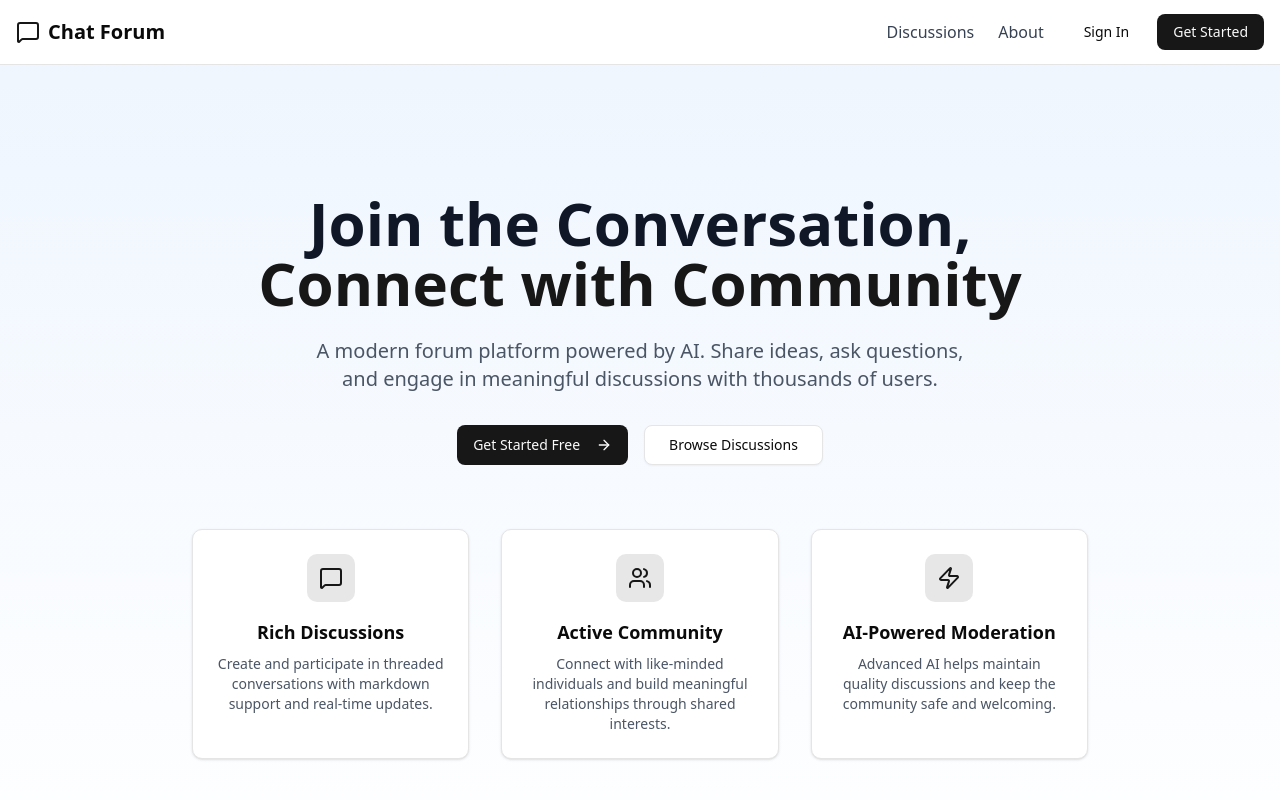
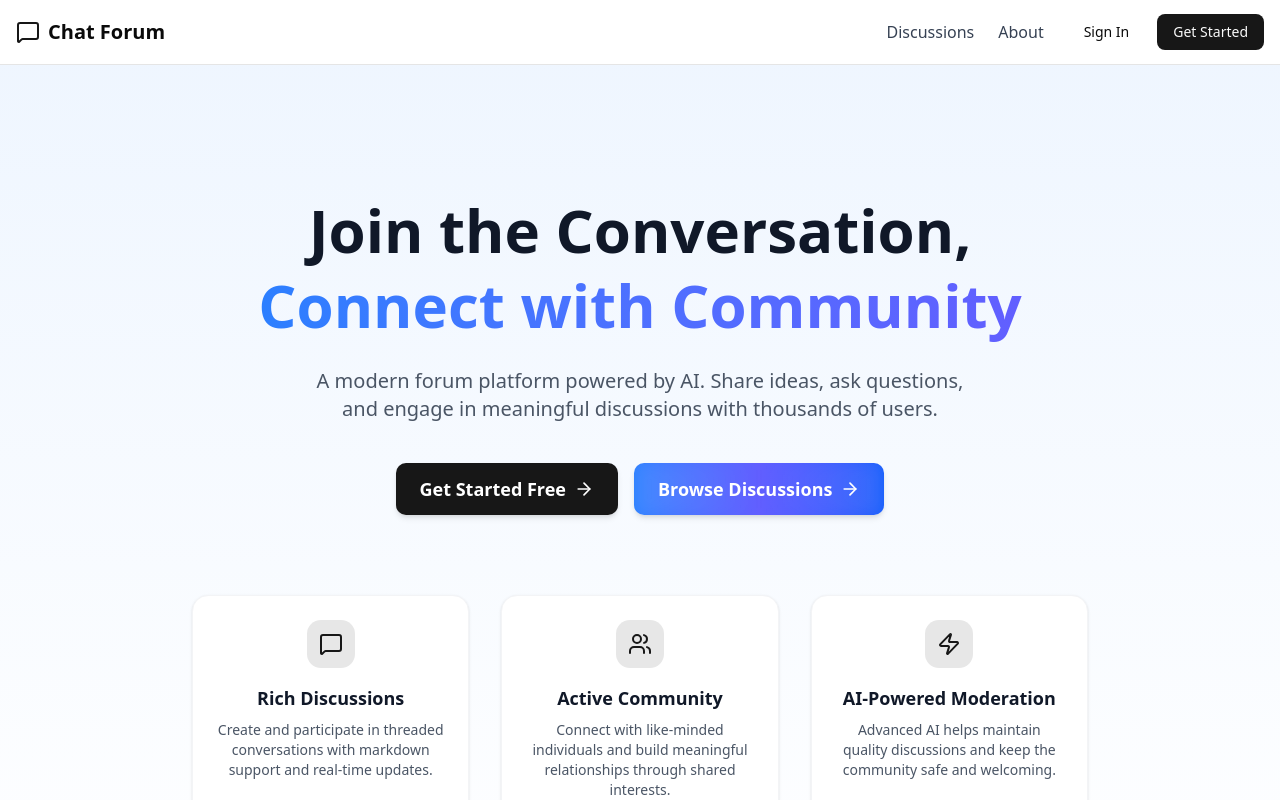
Before and after one commit to mehedi-imun/AI-Powered-Chat-Forum-Frontend, a Next.js app: page / in a window 1280 px wide. Shown: the top 800 px of the page. Built offline with nearby package versions, Linux system fonts and the light colour scheme.

Commit message:
refactor: add GuidelinePopup component for community guidelines; enhance Hero section layout and styling

```diff
--- /dev/null
+++ b/app/threads/GuidelinePopup.tsx
@@ -0,0 +1,81 @@
+"use client";
+
+import { useState, useEffect } from "react";
+import { Button } from "@/components/ui/button";
+import {
+  Dialog,
+  DialogContent,
+  DialogHeader,
+  DialogTitle,
+  DialogFooter,
+} from "@/components/ui/dialog";
+
+export function GuidelinePopup() {
+  const [open, setOpen] = useState(false);
+  const [checkedStorage, setCheckedStorage] = useState(false);
+
+  useEffect(() => {
+    const seen = localStorage.getItem("hasSeenGuidelineMessage");
+    setTimeout(() => {
+      if (!seen) setOpen(true);
+      setCheckedStorage(true);
+    }, 0);
+  }, []);
+
+  const handleClose = () => {
+    setOpen(false);
+    localStorage.setItem("hasSeenGuidelineMessage", "true");
+  };
+
+  if (!checkedStorage) return null;
+
+  return (
+    <>
+      {!localStorage.getItem("hasSeenGuidelineMessage") && (
+        <Button
+          onClick={() => setOpen(true)}
+          size="sm"
+          variant="secondary"
+          className="fixed bottom-6 right-6 z-50"
+        >
+          📜 Guidelines
+        </Button>
+      )}
+
+      <Dialog open={open} onOpenChange={setOpen}>
+        <DialogContent className="max-w-md">
+          <DialogHeader>
+            <DialogTitle className="text-lg font-bold">
+              Community Guidelines
+            </DialogTitle>
+          </DialogHeader>
+          <p className="mt-2 text-gray-700 dark:text-gray-300 space-y-2">
+            Welcome! Follow these rules when posting or commenting:
+            <ul className="list-disc list-inside mt-2 space-y-1">
+              <li>✍️ Create your own discussion threads.</li>
+              <li>
+                💬 Share posts under threads; comments update in real-time.
+              </li>
+              <li>📌 Be respectful and stay on topic.</li>
+              <li>
+                🚫 Avoid spam or promotional messages, e.g.,{" "}
+                <strong>“Buy now”</strong>, <strong>“Click here”</strong>.
+              </li>
+              <li>
+                ⚠️ Avoid toxic or violent language, hate speech, harassment, or
+                adult content. AI will detect violations.
+              </li>
+              <li>
+                ✅ Following these rules ensures your posts are approved
+                automatically.
+              </li>
+            </ul>
+          </p>
+          <DialogFooter>
+            <Button onClick={handleClose}>Got it ✅</Button>
+          </DialogFooter>
+        </DialogContent>
+      </Dialog>
+    </>
+  );
+}
--- a/app/threads/page.tsx
+++ b/app/threads/page.tsx
@@ -7,6 +7,8 @@ import { ThreadsSearchBar } from "@/components/threads/threads-search-bar";
 import { ThreadsList } from "@/components/threads/threads-list";
 import { ThreadsPagination } from "@/components/threads/threads-pagination";
 import { Skeleton } from "@/components/ui/skeleton";
+import { GuidelinePopup } from "./GuidelinePopup";
+
 
 export const metadata: Metadata = {
   title: "Discussions | Chat Forum",
@@ -148,6 +150,7 @@ export default async function ThreadsPage({
     <>
       <Navbar />
       <main className="min-h-screen bg-gray-50">
+        <GuidelinePopup />
         <div className="container mx-auto px-4 py-8">
           <div className="mb-8">
             <div className="flex items-center justify-between mb-4">
--- a/components/landing/hero.tsx
+++ b/components/landing/hero.tsx
@@ -1,62 +1,92 @@
+"use client";
+
 import Link from "next/link";
 import { Button } from "@/components/ui/button";
 import { ArrowRight, MessageSquare, Users, Zap } from "lucide-react";
 
 export function Hero() {
   return (
-    <section className="py-20 md:py-32 bg-linear-to-b from-blue-50 to-white dark:from-gray-900 dark:to-gray-800">
-      <div className="container mx-auto px-4">
+    <section className="relative py-20 md:py-32 bg-gradient-to-b from-blue-50 to-white dark:from-gray-900 dark:to-gray-800 overflow-hidden">
+      <div className="absolute inset-0 pointer-events-none bg-[radial-gradient(ellipse_at_center,_var(--tw-gradient-stops))] from-blue-100/40 via-transparent to-transparent dark:from-blue-500/10"></div>
+
+      <div className="container mx-auto px-4 relative z-10">
         <div className="max-w-4xl mx-auto text-center">
-          <h1 className="text-4xl md:text-6xl font-bold text-gray-900 dark:text-white mb-6">
+          {/* --- Heading --- */}
+          <h1 className="text-4xl md:text-6xl font-bold text-gray-900 dark:text-white mb-6 leading-tight">
             Join the Conversation,
             <br />
-            <span className="text-primary">Connect with Community</span>
+            <span className="text-primary bg-clip-text text-transparent bg-gradient-to-r from-blue-500 to-indigo-500">
+              Connect with Community
+            </span>
           </h1>
-          <p className="text-xl text-gray-600 dark:text-gray-300 mb-8 max-w-2xl mx-auto">
+
+          {/* --- Subtext --- */}
+          <p className="text-xl text-gray-600 dark:text-gray-300 mb-10 max-w-2xl mx-auto">
             A modern forum platform powered by AI. Share ideas, ask questions,
             and engage in meaningful discussions with thousands of users.
           </p>
 
-          <div className="flex flex-col sm:flex-row gap-4 justify-center mb-16">
-            <Button size="lg" asChild>
-              <Link href="/register">
-                Get Started Free
-                <ArrowRight className="ml-2 h-5 w-5" />
-              </Link>
-            </Button>
-            <Button size="lg" variant="outline" asChild>
-              <Link href="/threads">Browse Discussions</Link>
-            </Button>
+          {/* --- Buttons --- */}
+          <div className="flex flex-col sm:flex-row gap-4 justify-center mb-20">
+            {/* Keep Get Started same height as gradient button */}
+            <Link
+              href="/register"
+              className="inline-flex items-center justify-center px-6 py-3 text-lg font-semibold rounded-lg
+                         bg-primary text-white shadow-md hover:shadow-lg hover:scale-105 transition-all duration-300
+                         focus-visible:outline-none focus-visible:ring-2 focus-visible:ring-blue-400"
+            >
+              Get Started Free
+              <ArrowRight className="ml-2 h-5 w-5" />
+            </Link>
+
+            {/* Glossy Gradient Button */}
+            <Link
+              href="/threads"
+              className="relative inline-flex items-center justify-center px-6 py-3 text-lg font-semibold rounded-lg overflow-hidden
+                         text-white bg-gradient-to-r from-blue-500 via-indigo-500 to-blue-600 shadow-md transition-all duration-300
+                         hover:shadow-xl hover:scale-105 focus-visible:outline-none focus-visible:ring-2 focus-visible:ring-blue-400"
+            >
+              <span className="absolute inset-0 bg-gradient-to-r from-white/20 via-transparent to-white/20 opacity-40 blur-sm animate-pulse"></span>
+              <span className="relative z-10 flex items-center gap-2">
+                Browse Discussions
+                <ArrowRight className="h-5 w-5" />
+              </span>
+            </Link>
           </div>
 
-          <div className="grid md:grid-cols-3 gap-8 mt-16">
-            <div className="p-6 bg-white dark:bg-gray-800 rounded-lg shadow-sm border">
-              <div className="w-12 h-12 bg-primary/10 rounded-lg flex items-center justify-center mb-4 mx-auto">
+          {/* --- Features --- */}
+          <div className="grid md:grid-cols-3 gap-8 mt-12">
+            <div className="p-6 bg-white dark:bg-gray-800 rounded-2xl shadow-sm border border-gray-100 dark:border-gray-700 hover:shadow-lg transition-all">
+              <div className="w-12 h-12 bg-primary/10 rounded-xl flex items-center justify-center mb-4 mx-auto">
                 <MessageSquare className="h-6 w-6 text-primary" />
               </div>
-              <h3 className="font-semibold text-lg mb-2">Rich Discussions</h3>
+              <h3 className="font-semibold text-lg mb-2 text-gray-900 dark:text-white">
+                Rich Discussions
+              </h3>
               <p className="text-gray-600 dark:text-gray-400 text-sm">
                 Create and participate in threaded conversations with markdown
                 support and real-time updates.
               </p>
             </div>
 
-            <div className="p-6 bg-white dark:bg-gray-800 rounded-lg shadow-sm border">
-              <div className="w-12 h-12 bg-primary/10 rounded-lg flex items-center justify-center mb-4 mx-auto">
+            <div className="p-6 bg-white dark:bg-gray-800 rounded-2xl shadow-sm border border-gray-100 dark:border-gray-700 hover:shadow-lg transition-all">
+              <div className="w-12 h-12 bg-primary/10 rounded-xl flex items-center justify-center mb-4 mx-auto">
                 <Users className="h-6 w-6 text-primary" />
               </div>
-              <h3 className="font-semibold text-lg mb-2">Active Community</h3>
+              <h3 className="font-semibold text-lg mb-2 text-gray-900 dark:text-white">
+                Active Community
+              </h3>
               <p className="text-gray-600 dark:text-gray-400 text-sm">
                 Connect with like-minded individuals and build meaningful
                 relationships through shared interests.
               </p>
             </div>
 
-            <div className="p-6 bg-white dark:bg-gray-800 rounded-lg shadow-sm border">
-              <div className="w-12 h-12 bg-primary/10 rounded-lg flex items-center justify-center mb-4 mx-auto">
+            <div className="p-6 bg-white dark:bg-gray-800 rounded-2xl shadow-sm border border-gray-100 dark:border-gray-700 hover:shadow-lg transition-all">
+              <div className="w-12 h-12 bg-primary/10 rounded-xl flex items-center justify-center mb-4 mx-auto">
                 <Zap className="h-6 w-6 text-primary" />
               </div>
-              <h3 className="font-semibold text-lg mb-2">
+              <h3 className="font-semibold text-lg mb-2 text-gray-900 dark:text-white">
                 AI-Powered Moderation
               </h3>
               <p className="text-gray-600 dark:text-gray-400 text-sm">
--- a/components/shared/admin-sidebar.tsx
+++ b/components/shared/admin-sidebar.tsx
@@ -32,7 +32,6 @@ const navigation = [
   { name: "User Discussions", href: "/threads", icon: MessageSquare },
 ];
 
-
 const monitoringLinks = [
   {
     name: "Grafana",
@@ -56,7 +55,9 @@ export function AdminSidebar() {
   if (!sidebarOpen) return null;
 
   const handleClose = () => {
-    dispatch(toggleSidebar());
+    if (window.innerWidth < 1024) {
+      dispatch(toggleSidebar());
+    }
   };
 
   return (
```
